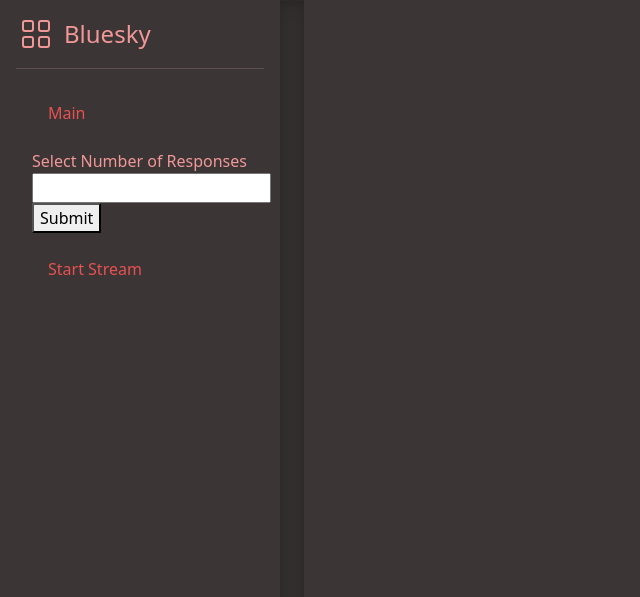
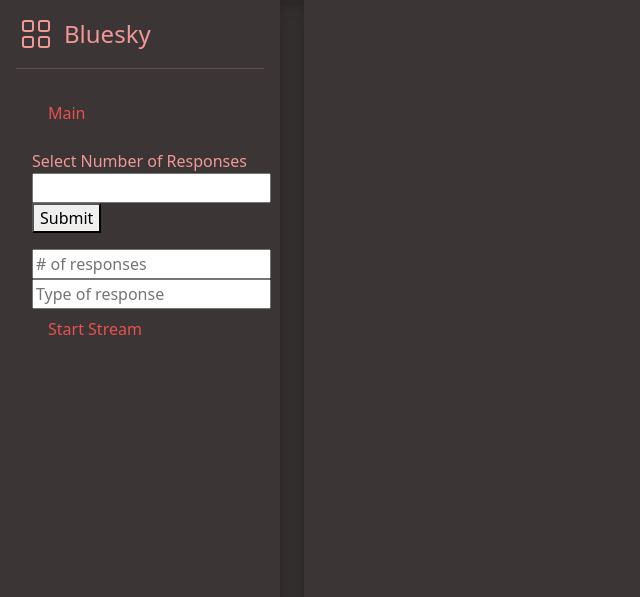
Before and after one commit to lorenz-j-hunter/HUM271-final-project, a Python web app: template templates/bluesky.html in a window 1280 px wide. Shown: the top 597 px of the page, without its empty margins (0-640 px from the left). Run offline with Jinja, Linux system fonts and the light colour scheme; the template is opened without the code that fills it, so the values that code supplies are empty; some libraries are stand-ins or nearby versions.

Commit message:
Add jetstream input

```diff
--- a/templates/bluesky.html
+++ b/templates/bluesky.html
@@ -132,7 +132,7 @@
           <li>
             <form action="{{url_for('bluesky')}}" method="GET" class="nav-link link-body-emphasis" onsubmit="activate()">
               Select Number of Responses
-              <input type="text" name="bluesky_length">
+              <input type="text" name="bluesky_length" pattern="[0-9]{1,2}" required>
               <button type="submit">Submit</button>
             </form>
           </li>
@@ -140,9 +140,14 @@
             <a class="nav-link" href="../csvfiles/bluesky.csv" download>Download CSV</a>
           </li>
           <li class="nav-item">
-            <form action="{{url_for('start_jetstream_listener')}}" method="GET" class="nav-link">
+            <form action="{{url_for('start_jetstream_listener')}}" method="GET" class="nav-link" onsubmit="activate_stream()">
+              <input type="text" placeholder="# of responses" required pattern="[0-9]{1,2}">
+              <input type="text" placeholder="Type of response" required pattern="(post)|(follow)">
               <button type="submit" class="nav-link">Start Stream</button>
             </form>
+          </li>
+          <li id="stream-csv" style="content-visibility: hidden;">
+            <a class="nav-link" href="../csvfiles/bluesky-stream.csv" download>Download Stream CSV</a>
           </li>
         </ul>
         <hr />
```
